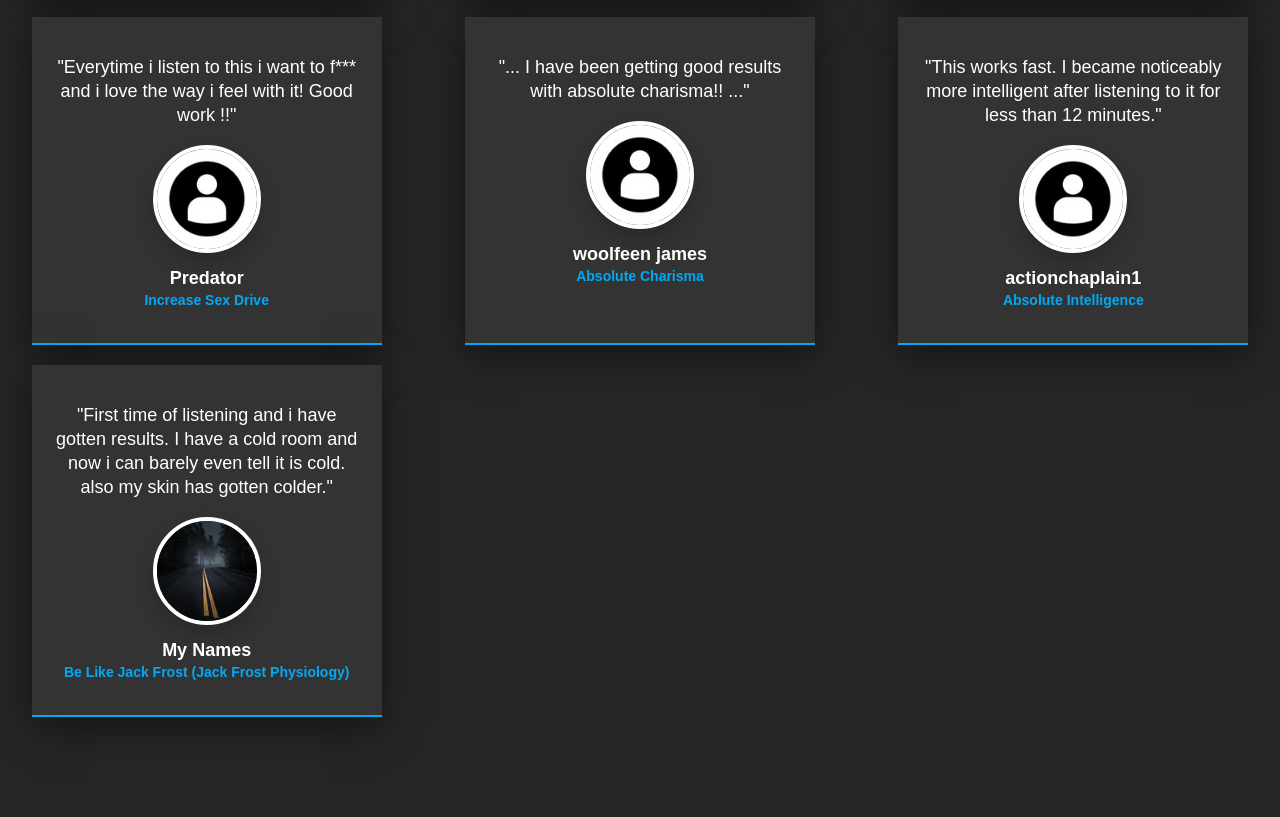
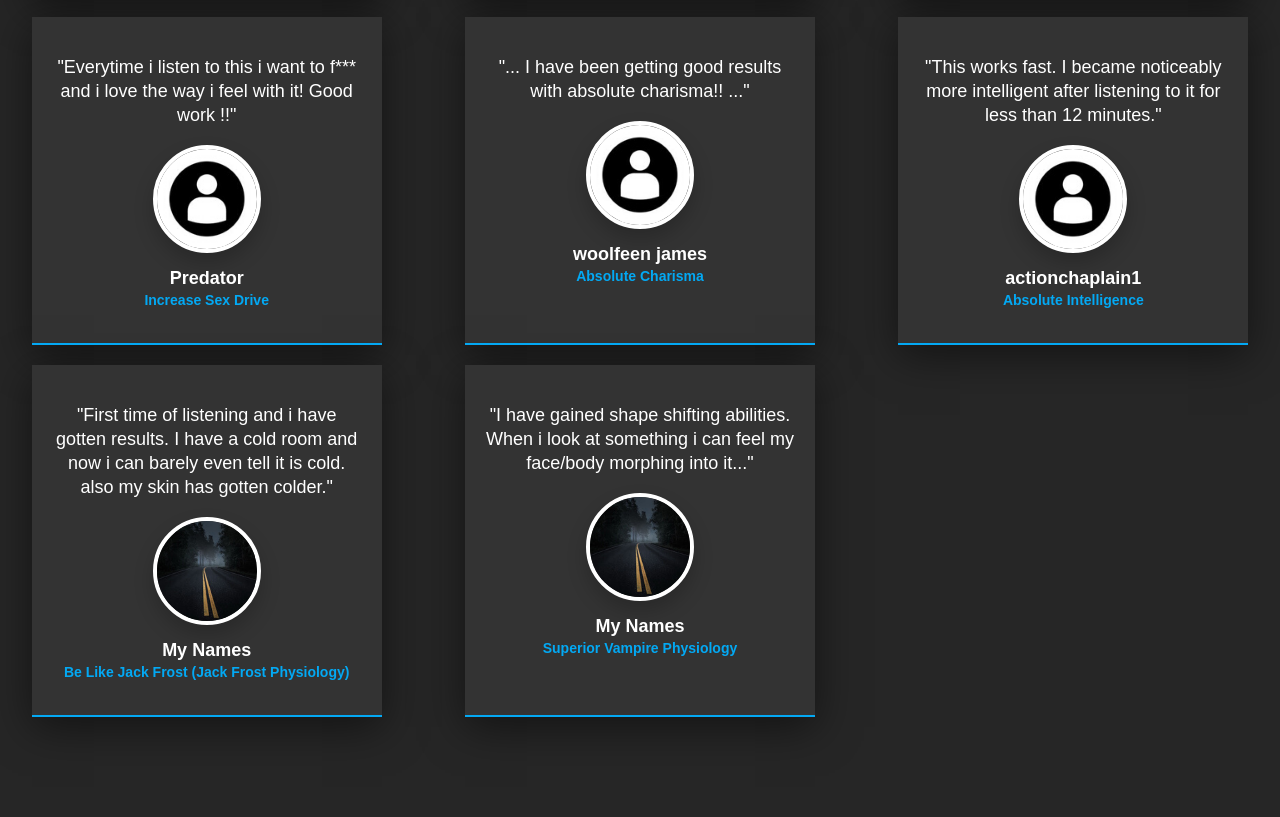
Before and after one commit to ancientpower94/testimonials, a plain HTML site: page index.html in a window 1280 px wide. Shown: the part 596-1413 px from the top of the page. Drawn offline with Linux system fonts and the light colour scheme; a web font is replaced by a local one.

Commit message:
Update index.html

```diff
--- a/index.html
+++ b/index.html
@@ -107,6 +107,20 @@
                     </div>
                 </div>
             </div>
+
+            <!-- Eighth Testimonials -->
+            <div class="card">
+                <div class="layer"></div>
+                <div class="content">
+                    <p>"I have gained shape shifting abilities. When i look at something i can feel my face/body morphing into it..."</p>
+                    <div class="image">
+                        <img src="bg3.png">
+                    </div>
+                    <div class="details">
+                        <h2>My Names<br><span><a href="https://youtu.be/aab4fWIvQTU" target="_blank">Superior Vampire Physiology</a></span></h2>
+                    </div>
+                </div>
+            </div>
         </div>
     </body>
 </html>
```
